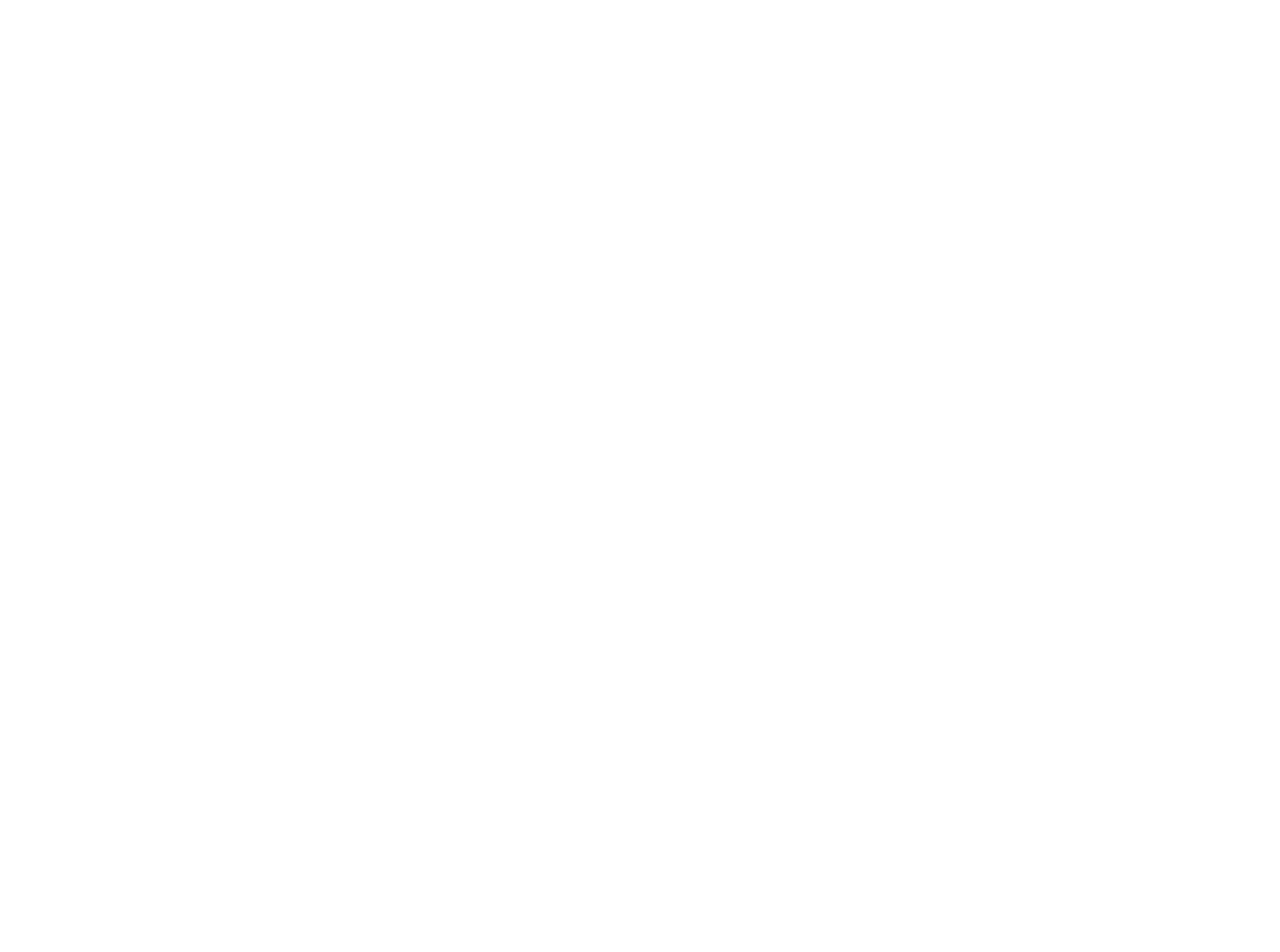
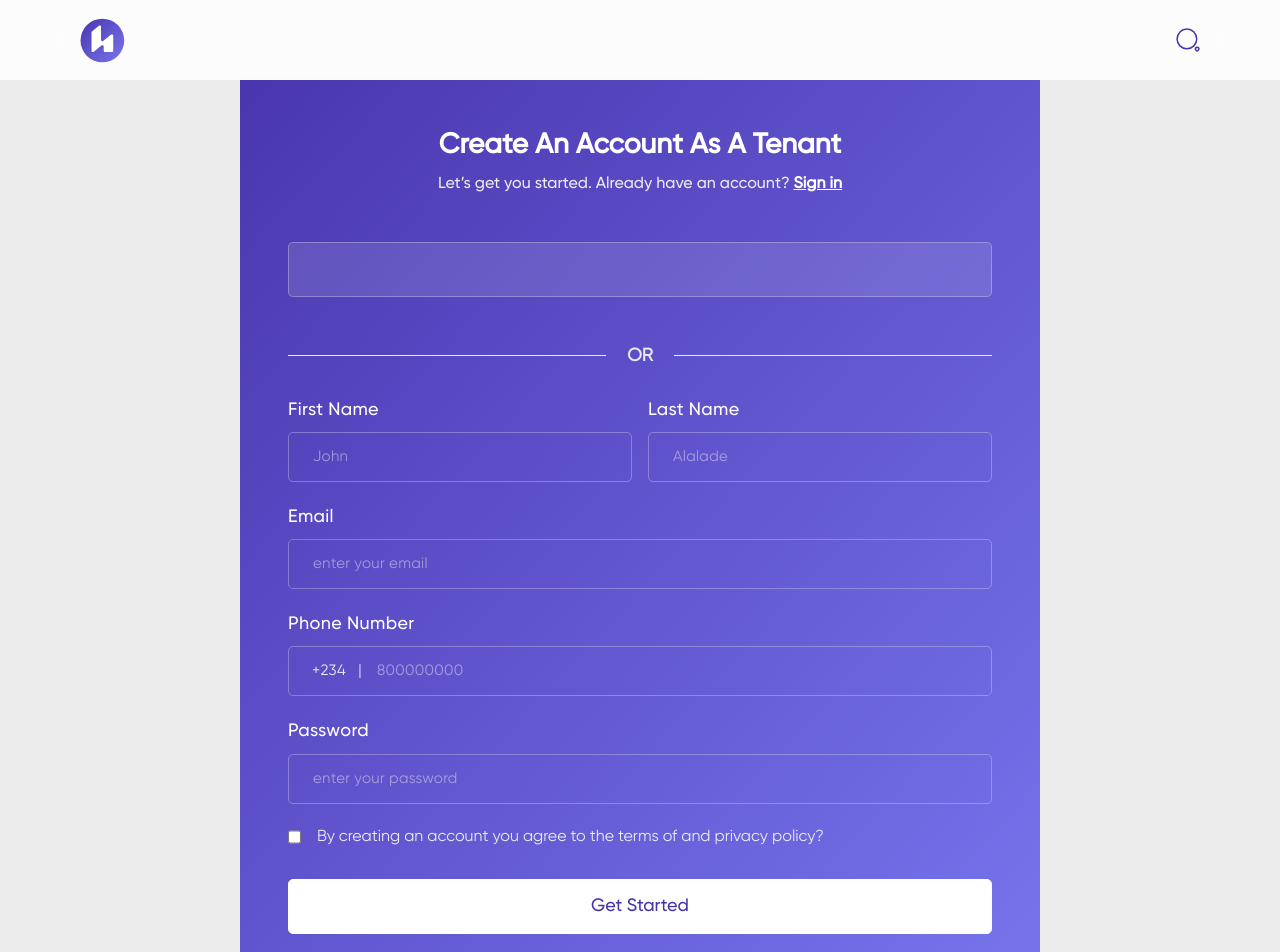
Before and after one commit to johnalalade/Hiyalo-App-1, a React (Create React App) app: page /tenant-sign-up in a window 1280 px wide. Before the commit this address had no page. Shown: the top 952 px of the page. Before the commit the page ends 800 px from the top, so only its background shows below. Built offline with nearby package versions, Linux system fonts and the light colour scheme; a web font is replaced by a local one.

Commit message:
tenant login and sign in

```diff
--- a/src/App.js
+++ b/src/App.js
@@ -26,11 +26,13 @@
 // import "slick-carousel/slick/slick.css";
 // import "slick-carousel/slick/slick-theme.css";
 
-
 import TenantDashboardOverview from './Pages/Dashboard/User Dashboard/Tenant Dashboard Overview/TenantDashboardOverview';
 // import TenantActiveOverview from './Pages/Dashboard/User Dashboard/Tenant Dashboard Overview/Tenant Active Overview/TenantActiveOverview';
 import SettingsContainer from './Pages/Dashboard/User Dashboard/User Dashboard Settings/SettingsContainer';
 import TenantPaymentHistory from './Pages/Dashboard/User Dashboard/UserPaymentPage/TenantPaymentHistory';
+
+import TenantSignUp from './Pages/Tenant SignUp/TenantSignUp';
+import TenantSignIn from './Pages/Tenant SignUp/TenantSignIn';
 function App() {
   return (
     <>
@@ -81,9 +83,21 @@
             element={<ApartmentPaymentDetails />}
           ></Route> */}
 
-          <Route path="/tenant-dashboard-inactive" element={<TenantDashboardOverview />}></Route>
-          <Route path="/tenant-settings" element={<SettingsContainer />}></Route>
-          <Route path="/tenant-payment-history" element={<TenantPaymentHistory />}></Route>
+          <Route
+            path="/tenant-dashboard-inactive"
+            element={<TenantDashboardOverview />}
+          ></Route>
+          <Route
+            path="/tenant-settings"
+            element={<SettingsContainer />}
+          ></Route>
+          <Route
+            path="/tenant-payment-history"
+            element={<TenantPaymentHistory />}
+          ></Route>
+
+          <Route path="/tenant-sign-up" element={<TenantSignUp />}></Route>
+          <Route path="/tenant-sign-in" element={<TenantSignIn />}></Route>
         </Routes>
       </Router>
     </>
--- a/src/Pages/Property Overview/property-overview.css
+++ b/src/Pages/Property Overview/property-overview.css
@@ -452,6 +452,9 @@
         row-gap: 3rem;
 
     }
+    .product-details {
+        margin-right: 0rem !important;
+    }
     .product-details header ul {
         min-width: 100%;
         overflow-x: hidden;
@@ -462,6 +465,7 @@
     }
     .physical-tour-info {
         column-gap: .5rem;
+        margin-top: 2rem !important;
     }
     /* .product-details {
         margin-bottom: 4rem;
@@ -469,6 +473,7 @@
     .payment-details-container {
         min-height: 400px;
         margin-bottom: 4rem;
+        margin-top: 1rem;
         /* display: none; */
     }
 
--- /dev/null
+++ b/src/Pages/Tenant SignUp/TenantSignIn.js
@@ -0,0 +1,83 @@
+import React from 'react'
+import { Link } from 'react-router-dom';
+import SignNavBar from '../../components/sign up navbar/SignUpNavbar'
+import './tenant-sign-up.css'
+import { GoogleLogin } from '@react-oauth/google';
+
+
+const TenantSignIn = () => {
+  return (
+    <section className="sign-up-body">
+    <SignNavBar />
+    <div class="sign-up-form-container tenant-sign-up-container">
+      <header>
+        <h3>Sign In As A Tenant</h3>
+        <p>
+          Let’s get you started. Already have an account?{' '}
+          <Link to="/sign-in-agent">Sign in</Link>
+        </p>
+      </header>
+      <main>
+        <form className="sign-up-form">
+
+
+          <label for="email">Email</label>
+          <input
+            type="email"
+            placeholder="enter your email"
+            id="email"
+            name="email"
+          />
+
+
+
+          <label for="password">Password</label>
+          <input
+            type="password"
+            placeholder="enter your password"
+            id="password"
+            name="password"
+          />
+
+
+          <button type="submit">
+            Get Started
+          </button>
+
+          <br/>
+            <div class="forgot-password-text">
+              <p>
+                forgot password? <a href="www.google.com">click here</a>
+              </p>
+            </div>
+        </form>
+
+        <div class="or-container">
+          <div></div>
+          <p>OR</p>
+          <div></div>
+        </div>
+
+        <div class="sign-up-google">
+          <button type="submit" >
+            {/* <iconify-icon
+              class="google-icon"
+              icon="flat-color-icons:google"
+            ></iconify-icon> */}
+            {/* <p>Sign Up with Google</p> */}
+            <GoogleLogin
+              class="sign-up-google"
+              buttonText="Login">
+
+              </GoogleLogin>
+
+          </button>
+        </div>
+
+      </main>
+    </div>
+  </section>
+  )
+}
+
+export default TenantSignIn;
--- /dev/null
+++ b/src/Pages/Tenant SignUp/TenantSignUp.js
@@ -0,0 +1,113 @@
+import React from 'react'
+import { Link } from 'react-router-dom';
+import SignNavBar from '../../components/sign up navbar/SignUpNavbar'
+import './tenant-sign-up.css'
+import { GoogleLogin } from '@react-oauth/google';
+
+
+const TenantSignUp = () => {
+  return (
+    <section className="sign-up-body">
+    <SignNavBar />
+    <div class="sign-up-form-container tenant-sign-up-container">
+      <header>
+        <h3>Create An Account As A Tenant</h3>
+        <p>
+          Let’s get you started. Already have an account?{' '}
+          <Link to="/sign-in-agent">Sign in</Link>
+        </p>
+      </header>
+      <main>
+        <form className="sign-up-form">
+          <div className="full-name">
+            <span>
+              <label for="fullName"> First Name </label>
+              <input
+                type="text"
+                placeholder="John"
+                id="fullName"
+                name="first_name"
+              />
+            </span>
+            <span>
+              <label for="fullName"> Last Name </label>
+              <input
+                type="text"
+                placeholder="Alalade"
+                id="fullName"
+                name="last_name"
+              />
+            </span>
+          </div>
+
+          <label for="email">Email</label>
+          <input
+            type="email"
+            placeholder="enter your email"
+            id="email"
+            name="email"
+          />
+
+          <label for="phone number">Phone Number</label>
+          <span class="phone-number">
+            <input
+              type="tel"
+              placeholder="800000000"
+              id="tel"
+              name="phone"
+            />
+            <p>+234 &nbsp; |</p>
+          </span>
+
+          <label for="password">Password</label>
+          <input
+            type="password"
+            placeholder="enter your password"
+            id="password"
+            name="password"
+          />
+
+          <div class="policy-checkbox">
+            <input
+            type="checkbox"
+            id="policy-check"
+            />
+            <p>
+              By creating an account you agree to the terms of and privacy
+              policy?
+            </p>
+          </div>
+          <button type="submit">
+            Get Started
+          </button>
+        </form>
+
+        <div class="or-container">
+          <div></div>
+          <p>OR</p>
+          <div></div>
+        </div>
+
+        <div class="sign-up-google">
+          <button type="submit" >
+            {/* <iconify-icon
+              class="google-icon"
+              icon="flat-color-icons:google"
+            ></iconify-icon> */}
+            {/* <p>Sign Up with Google</p> */}
+            <GoogleLogin
+              class="sign-up-google"
+              buttonText="Login">
+
+              </GoogleLogin>
+
+          </button>
+        </div>
+
+      </main>
+    </div>
+  </section>
+  )
+}
+
+export default TenantSignUp
--- /dev/null
+++ b/src/Pages/Tenant SignUp/tenant-sign-up.css
@@ -0,0 +1,3 @@
+.tenant-sign-up-container {
+    background: linear-gradient(132.95deg, #4733AC -5.13%, #7572EA 95.13%);
+}
--- a/src/Pages/sign up/SignIn.js
+++ b/src/Pages/sign up/SignIn.js
@@ -118,7 +118,7 @@
               onChange={onChange}
             />
 
-            <button type="submit" onClick={submit} >Get Started</button>
+            <button type="submit" onClick={submit} >Continue</button>
             <br/>
             <div class="forgot-password-text">
               <p>
@@ -139,8 +139,8 @@
               {/* <iconify-icon
                 class="google-icon"
                 icon="flat-color-icons:google"
-              ></iconify-icon> */}
-              {/* <p>Sign Up with Google</p> */}
+              ></iconify-icon>
+              <p>Sign Up with Google</p> */}
               <GoogleLogin
                 class="sign-up-google"
                 buttonText="Login"
--- a/src/Pages/sign up/sign-up.css
+++ b/src/Pages/sign up/sign-up.css
@@ -39,6 +39,7 @@
     font-weight: 500;
     font-size: 16px;
     color: #ECECEC;
+    margin-top: .5rem;
 }
 .sign-up-form-container header p a {
     color: #FFF;
```
Also changed, not shown: src/Pages/Tenant SignUp/TenantForgotPassword.js (added), src/Pages/sign up/ForgotPassword.js (added).
